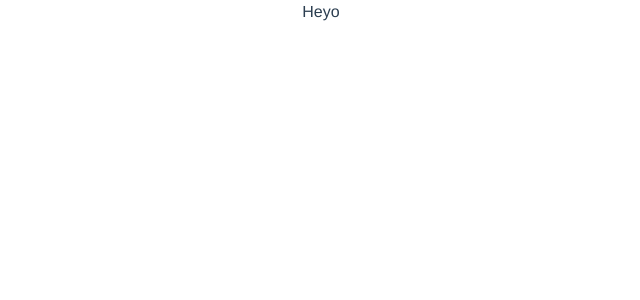
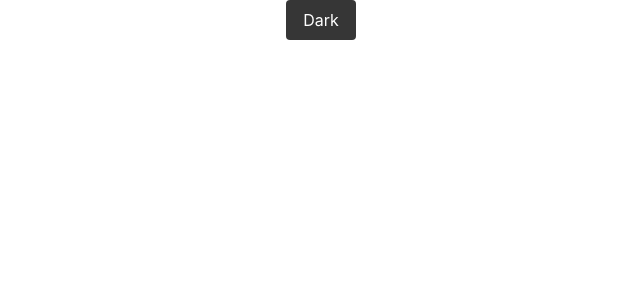
Before and after one commit to smotastic/scaling-barnacle, a Vue app: page / in a window 1280 px wide. Shown: the top 300 px of the page, without its empty margins (319-959 px from the left). Built offline with nearby package versions, Linux system fonts and the light colour scheme.

Commit message:
Base configs added

```diff
--- a/package.json
+++ b/package.json
@@ -35,7 +35,9 @@
       "plugin:vue/essential",
       "eslint:recommended"
     ],
-    "rules": {},
+    "rules": {
+      "no-console": "off"
+    },
     "parserOptions": {
       "parser": "babel-eslint"
     }
--- a/src/views/Home.vue
+++ b/src/views/Home.vue
@@ -1,9 +1,16 @@
 <template>
-  <div class="home">Heyo</div>
+  <div class="home">
+    <b-button @click="hallo" type="is-dark">Dark</b-button>
+  </div>
 </template>
 
 <script>
 export default {
-  name: "home"
+  name: "home",
+  methods: {
+    hallo: () => {
+      console.log("Hallo");
+    }
+  }
 };
 </script>
```
Also changed, not shown: vue.config.js (added), 1 other file (tests, documents, lock files or other folders).
